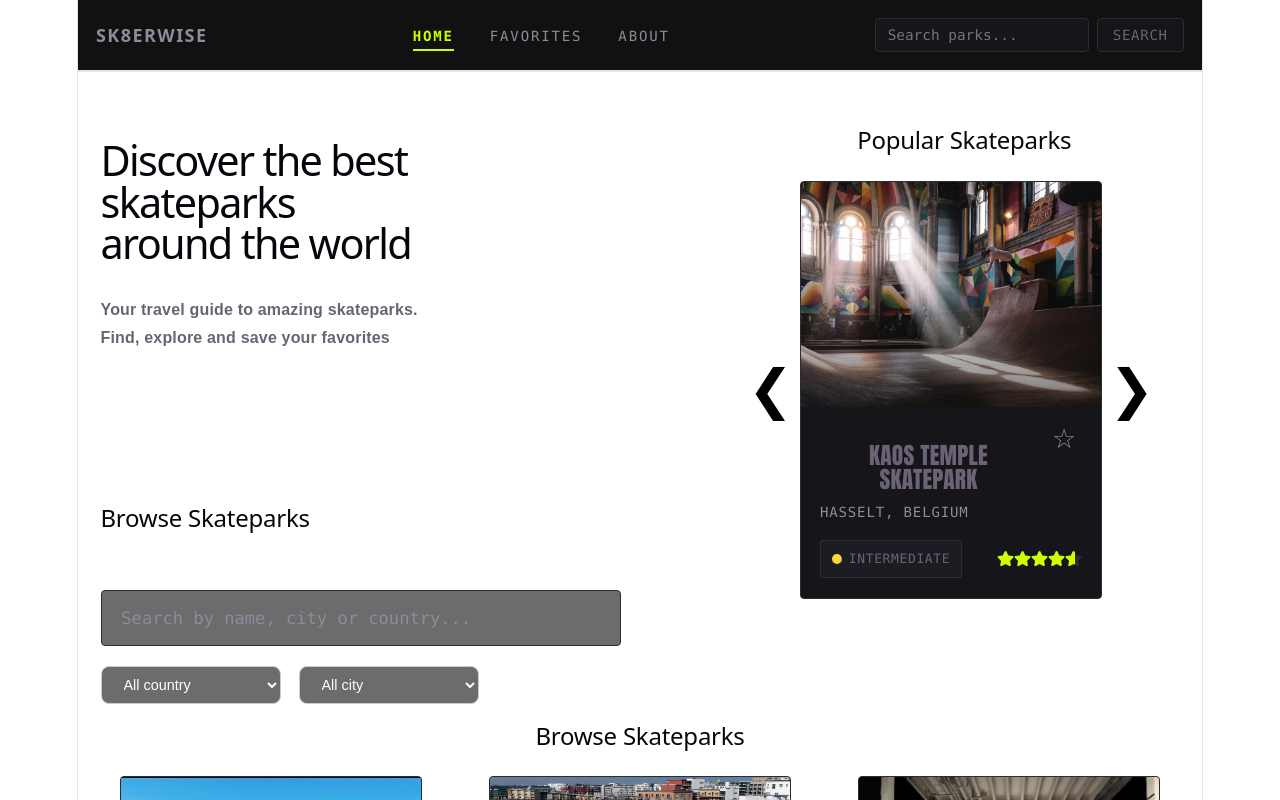
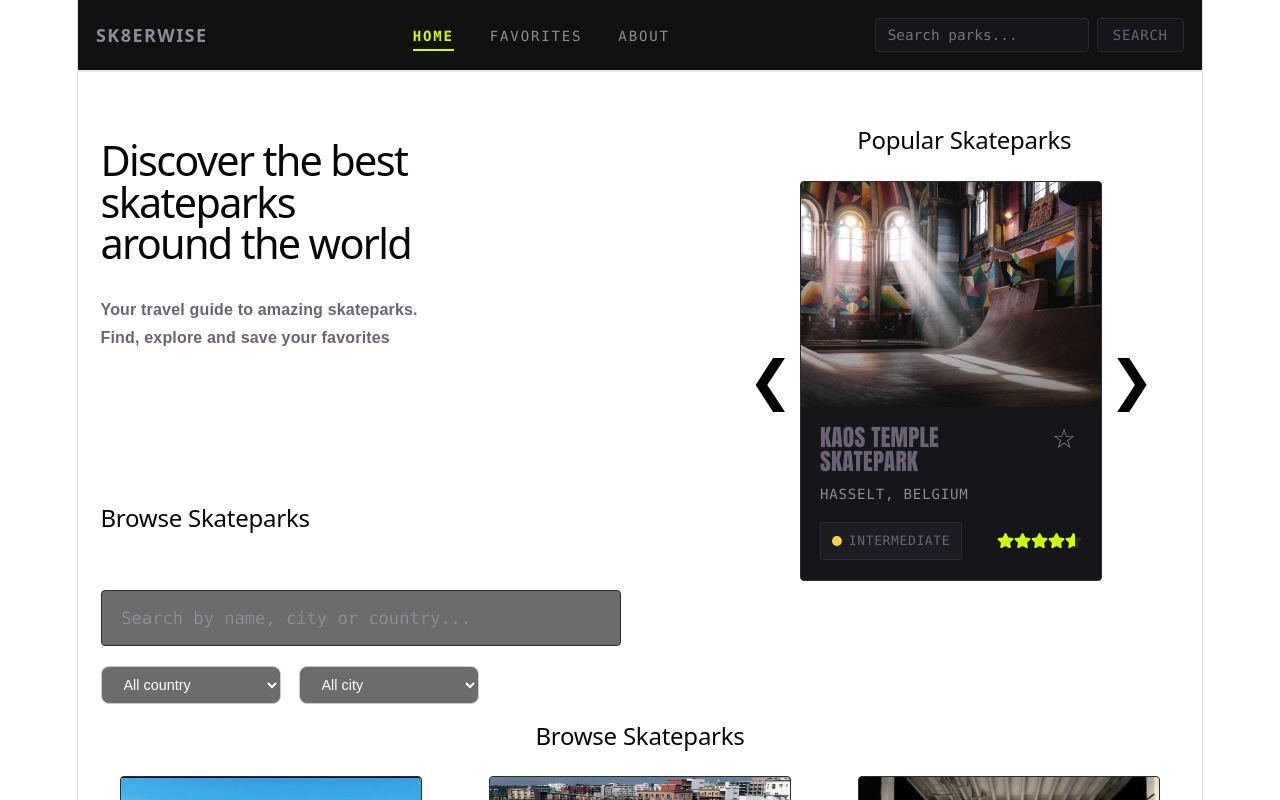
Before and after one commit to Willsky013/Sk8erWise-website, a React (Vite) app: page / in a window 1280 px wide. Shown: the top 800 px of the page. Built offline with nearby package versions, Linux system fonts and the light colour scheme.

Commit message:
Clamp the title to a fixed height, center only the h2 popular-skateparks

```diff
--- a/src/components/components-css/ParkCard.css
+++ b/src/components/components-css/ParkCard.css
@@ -69,6 +69,11 @@
   text-transform: uppercase;
   letter-spacing: 0.01em;
   color: var(--text);
+  min-height: calc(1.3rem * 1.05 * 2);
+  display: -webkit-box;
+  -webkit-line-clamp: 2;
+  -webkit-box-orient: vertical;
+  overflow: hidden;
 }
 .parkCard:hover .card-title {
   color: var(--volt);
--- a/src/components/components-css/PopularSkateparks.css
+++ b/src/components/components-css/PopularSkateparks.css
@@ -3,7 +3,7 @@
     height: 20rem;
 }
 
-#popular-Skateparks h2 {
+#popular-Skateparks > h2 {
     text-align: center;
     margin-top: 1rem;
 }
```
